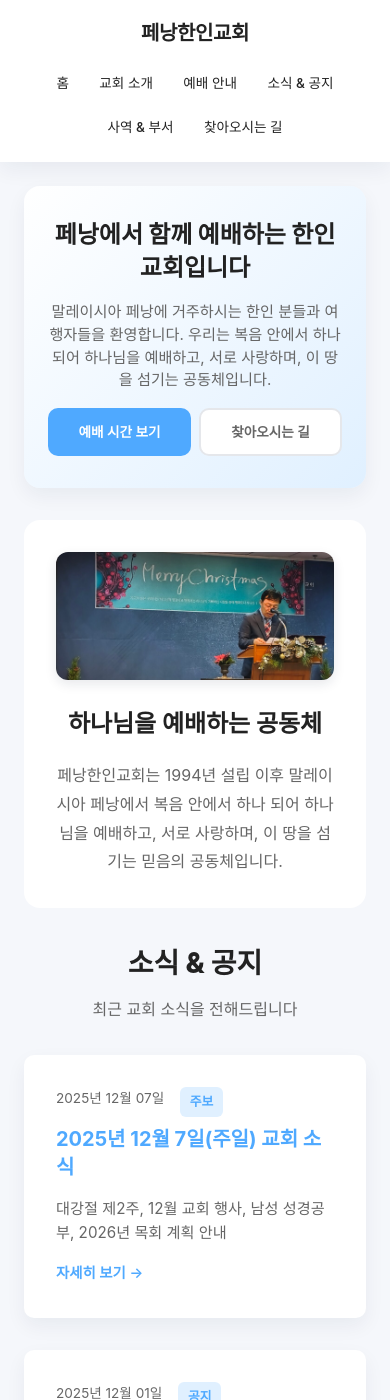
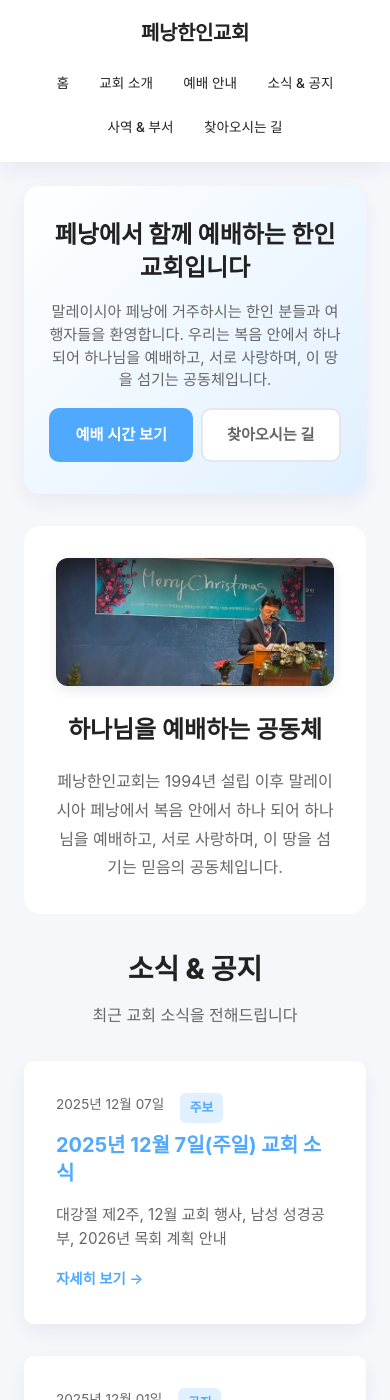
Before and after one commit to penang-korean-church/penang-korean-church.github.io, a Jekyll site: the page built from index.md, in a window 390 px wide and 1400 px high. Built offline with Jekyll 4.4.1, drawn with Linux system fonts in a browser that asks for light colours.

Commit message:
Revert "feat: 버튼 폭 조정"
This reverts commit a29267d688d8798548a8541c3f360ddb101188ac.

```diff
--- a/assets/css/style.css
+++ b/assets/css/style.css
@@ -226,16 +226,7 @@ img {
   }
 
   .hero-actions {
-    gap: 0.5rem;
-    flex-direction: row;
-  }
-
-  .hero-actions .btn {
-    flex: 1;
-    min-width: 0;
-    padding: 0.65rem 0.75rem;
-    font-size: 0.85rem;
-    white-space: nowrap;
+    gap: var(--space-xs);
   }
 
   .btn {
```
